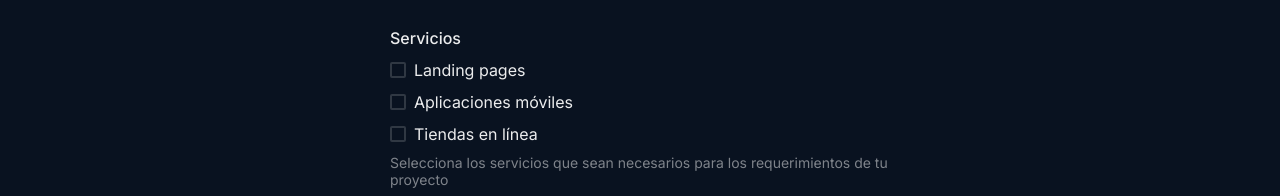
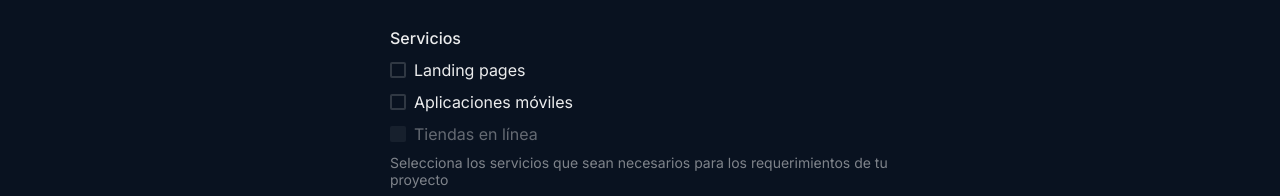
Before and after one commit to pastelcode/web-site, a React (Create React App) app: page /contacto in a window 1280 px wide. Shown: the part 377-573 px from the top of the page. Built offline with nearby package versions, Linux system fonts and the light colour scheme.

Commit message:
Changes:
- Change search parameter for auto service selection
- Disable checkbox if the service isn't available at the moment
- Add a tooltip to indicate the service isn't available at the currently

```diff
--- a/src/components/home/WhatWeOffer.tsx
+++ b/src/components/home/WhatWeOffer.tsx
@@ -62,7 +62,7 @@ const WhatWeOffer = (): JSX.Element => (
                 ) : (
                   <Link
                     as={RouterLink}
-                    to={`/contacto?referencia=${title}`}
+                    to={`/contacto?servicio=${title}`}
                     fontWeight="semibold"
                     paddingX="7"
                     paddingY="4"
--- a/src/pages/ContactPage.tsx
+++ b/src/pages/ContactPage.tsx
@@ -12,6 +12,7 @@ import {
   Heading,
   Image,
   Textarea,
+  Tooltip,
   useToast,
   VStack,
 } from '@chakra-ui/react'
@@ -58,7 +59,7 @@ const ContactPage = (): JSX.Element => {
   const toast = useToast()
 
   const [search] = useSearchParams()
-  const defaultCheckboxesValue: string | null = search.get('referencia')
+  const defaultCheckboxesValue: string | null = search.get('servicio')
 
   const initialFormValues: FormValues = {
     name: '',
@@ -160,16 +161,24 @@ const ContactPage = (): JSX.Element => {
                           defaultValue={[defaultCheckboxesValue ?? '']}
                         >
                           <VStack alignItems="start">
-                            {ourServices.map(({ title }) => (
+                            {ourServices.map(({ title, isComingSoon }) => (
+                              <Tooltip
+                                label="Este servicio no está disponible actualmente"
+                                isDisabled={!isComingSoon}
+                                shouldWrapChildren
+                                hasArrow
+                              >
                                 <Checkbox
                                   key={title}
                                   id="services"
                                   onChange={handleChange}
                                   onBlur={handleBlur}
                                   value={title}
+                                  isDisabled={isComingSoon}
                                 >
                                   {title}
                                 </Checkbox>
+                              </Tooltip>
                             ))}
                           </VStack>
                         </CheckboxGroup>
```
Lines whose indentation alone changed are shown as unchanged.
